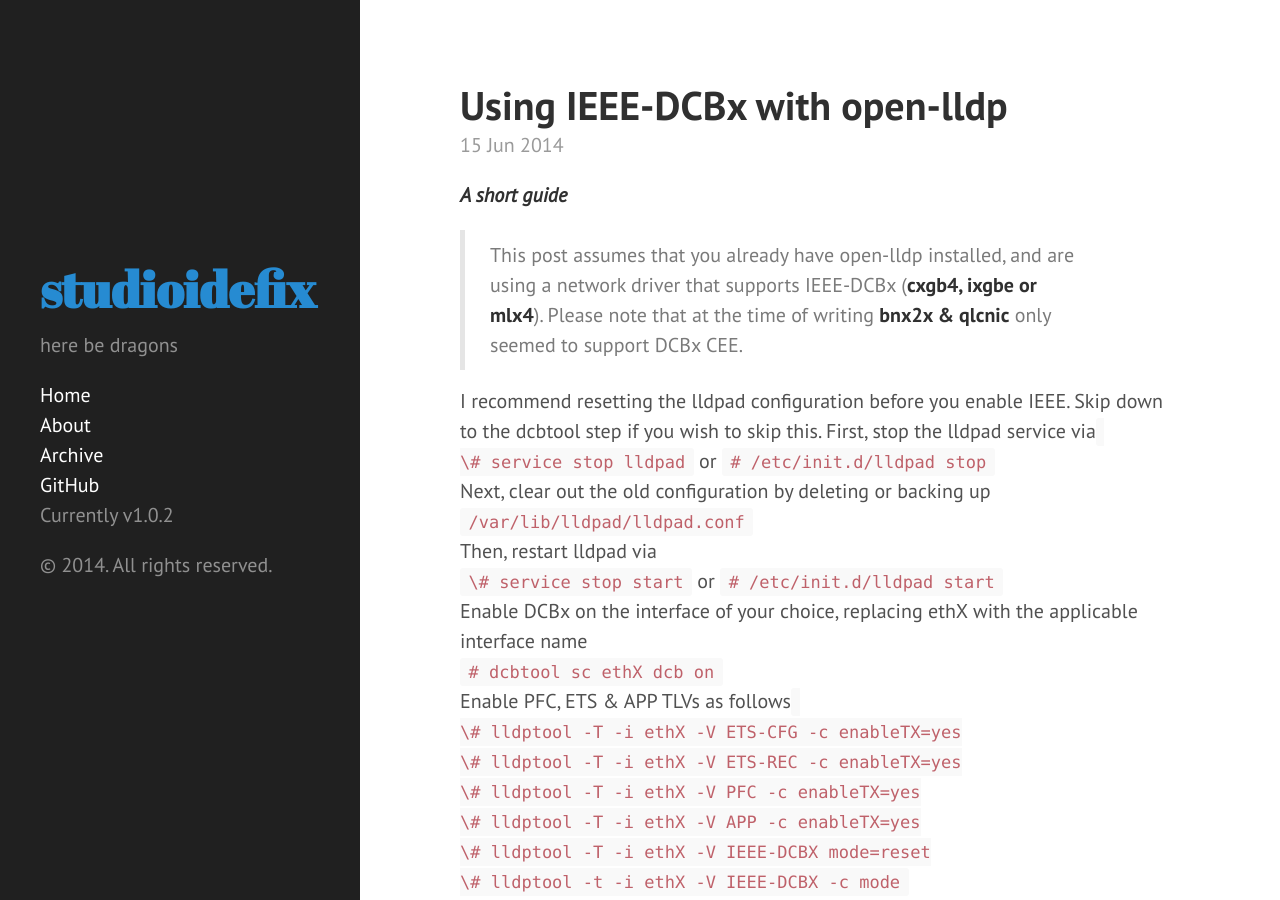
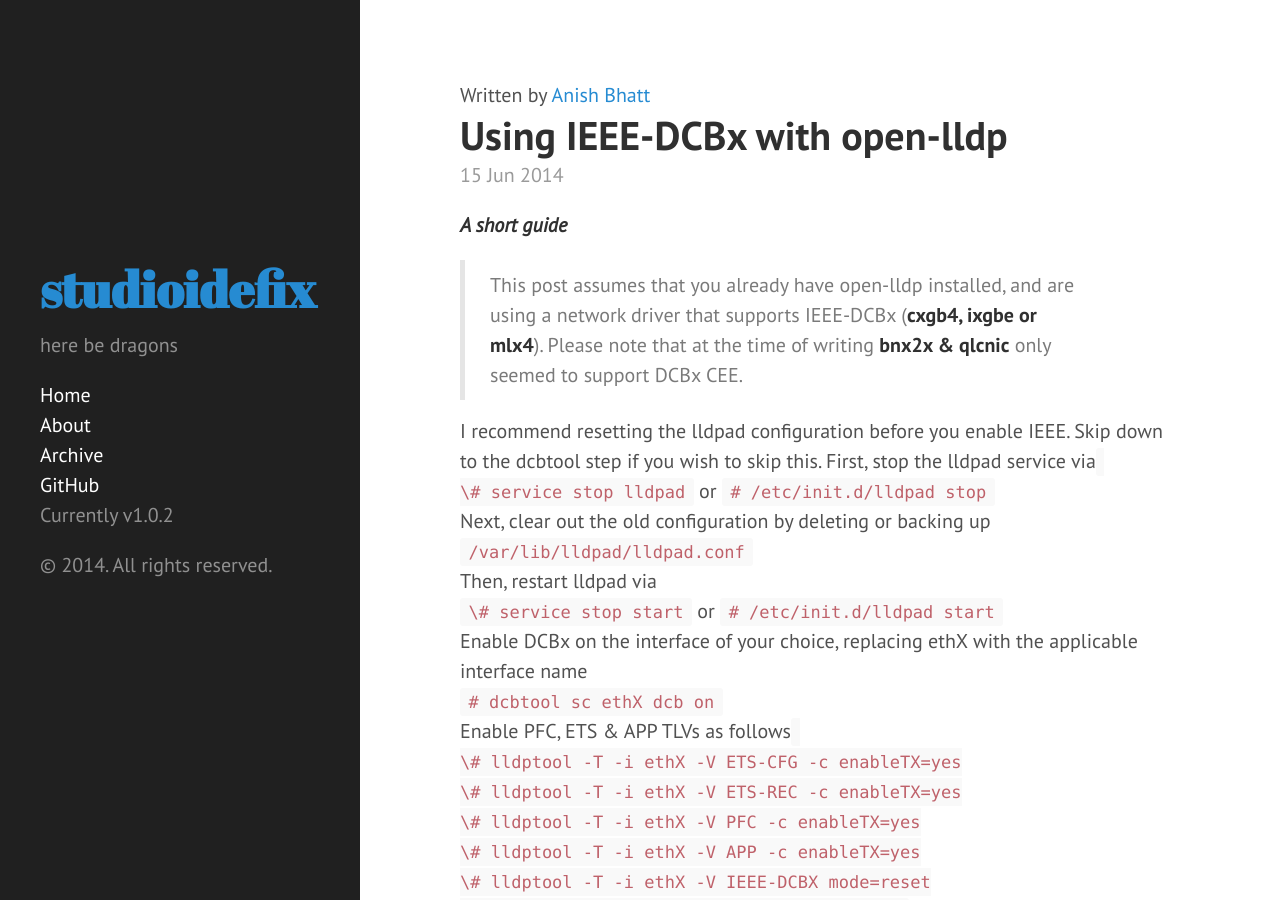
Before and after one commit to anish/anish.github.io, a Jekyll site: the page built from _posts/2014-06-15-ieee-dcbx.md, in a window 1280 px wide and 900 px high. Built offline with Jekyll 4.4.1, drawn with Linux system fonts in a browser that asks for light colours; Markdown is read by kramdown in place of the engine named in the settings; comment, search, counter and statistics services are not loaded.

Commit message:
add author to last post

```diff
--- a/_posts/2014-06-15-ieee-dcbx.md
+++ b/_posts/2014-06-15-ieee-dcbx.md
@@ -1,6 +1,7 @@
 ---
 layout: post
 title: Using IEEE-DCBx with open-lldp
+author: anish_bhatt
 ---
 
 ***A short guide***
```
